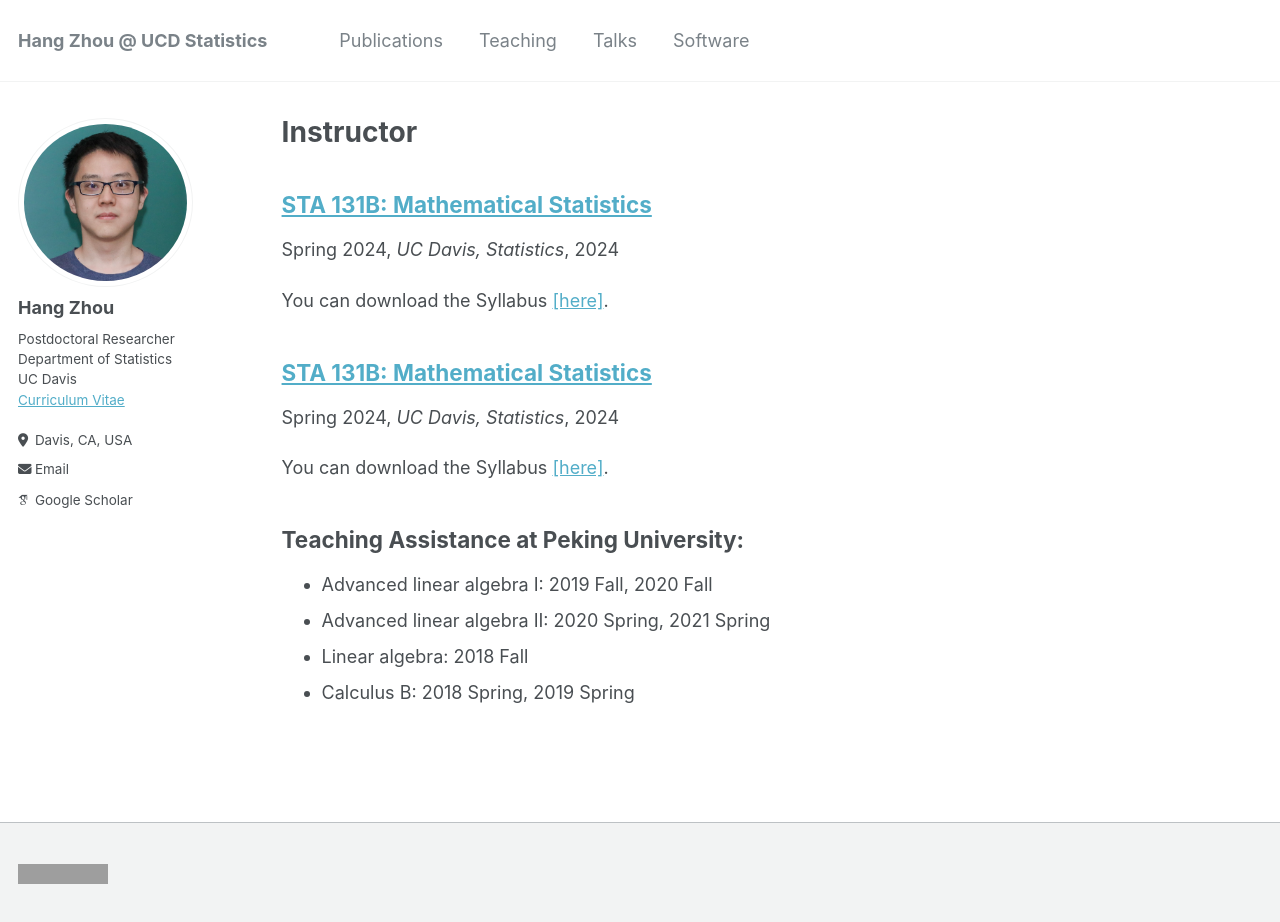
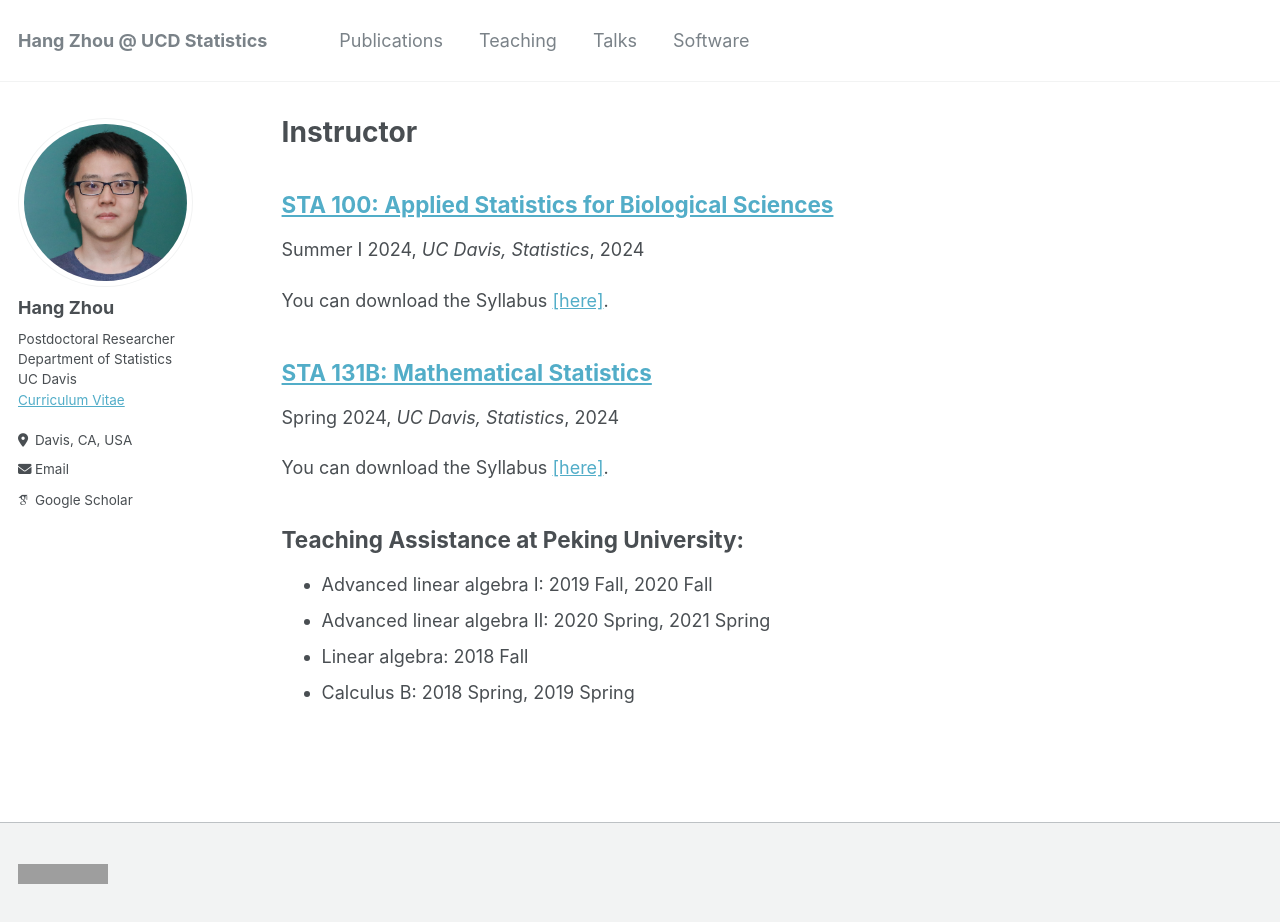
Before and after one commit to hg-zh/hg-zh.github.io, a Jekyll site: the page built from _pages/teaching.html, in a window 1280 px wide and 922 px high. Built offline with Jekyll 4.4.1, drawn with Linux system fonts in a browser that asks for light colours; some web fonts are replaced; grey boxes are pictures that could not be loaded.

Commit message:
Update 2024-SS1-STA100.md

```diff
--- a/_teaching/2024-SS1-STA100.md
+++ b/_teaching/2024-SS1-STA100.md
@@ -1,10 +1,10 @@
 ---
-title: "STA 131B: Mathematical Statistics"
+title: "STA 100: Applied Statistics for Biological Sciences"
 collection: teaching
-type: "Spring 2024"
-permalink: /teaching/STA131B2024S
+type: "Summer I 2024"
+permalink: /teaching/STA100SS12024
 venue: "UC Davis, Statistics"
-date: 2024-04-01
+date: 2024-06-24
 location: "City, Country"
 ---
 
```
Also changed, not shown: other parts of _teaching/2024-SS1-STA100.md (+1 -1 lines).
